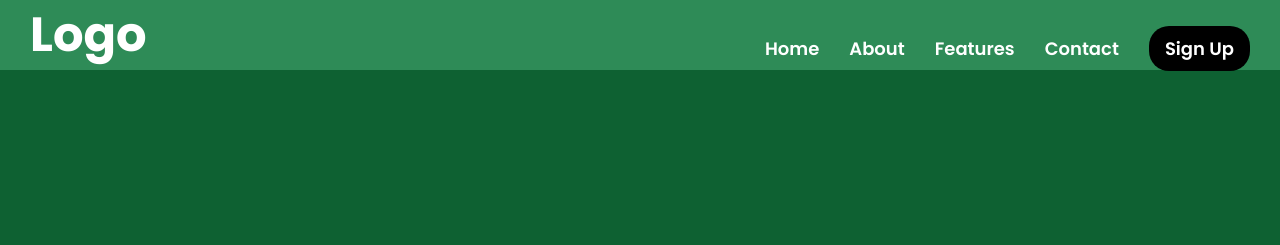
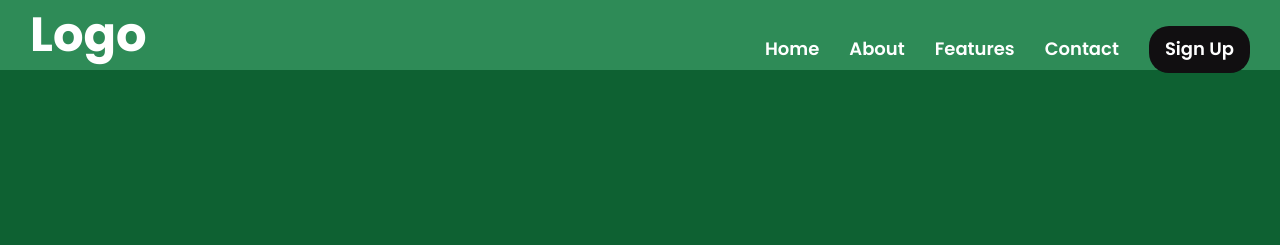
Before and after one commit to Alim100-tech/page, a plain HTML site: page index.html in a window 1280 px wide. Shown: the top 245 px of the page. Drawn offline with nearby package versions, Linux system fonts and the light colour scheme.

Commit message:
Add files via upload

```diff
--- a/page.css
+++ b/page.css
@@ -11,7 +11,7 @@
 html,body{
   height: 100%;
   width: 100%;
-  background-color:rgb(14, 97, 50) ;
+  background-color:rgb(14, 97, 50);
 }
 .logo{
   font-size: 32px;
@@ -42,9 +42,11 @@ nav ul li a{
   font-size: 18px;
   font-weight: 600;
   color: #fff;
+  border-bottom: 2px solid transparent;
 }
-nav ul li a:hover{
-  color: #000;
+nav ul li a:hover,
+nav ul li a:active{
+  color: #080708;
 }
 .menu-icon{
   display: none;
@@ -54,7 +56,7 @@ nav ul li a:hover{
   font-size: 32px;
 }
 .act-btn{
-  background-color: black;
+  background-color: #110f11;
   padding: 10px 16px;
   color: #fff;
   border-radius: 20px;
@@ -64,7 +66,7 @@ nav ul li a:hover{
   background: #fff;
   color: #000;
 }
-@media (max-width:854px) {
+@media (max-width:900px) {
   nav ul{
     position: absolute;
     top: 70px;
@@ -133,5 +135,6 @@ nav ul li a:hover{
   background: #fff;
   box-shadow: 0 0 10px #fff;
   color: #333;
-  transform:rotate(360deg);
+  transform: rotate(360deg);
+
 }
```
